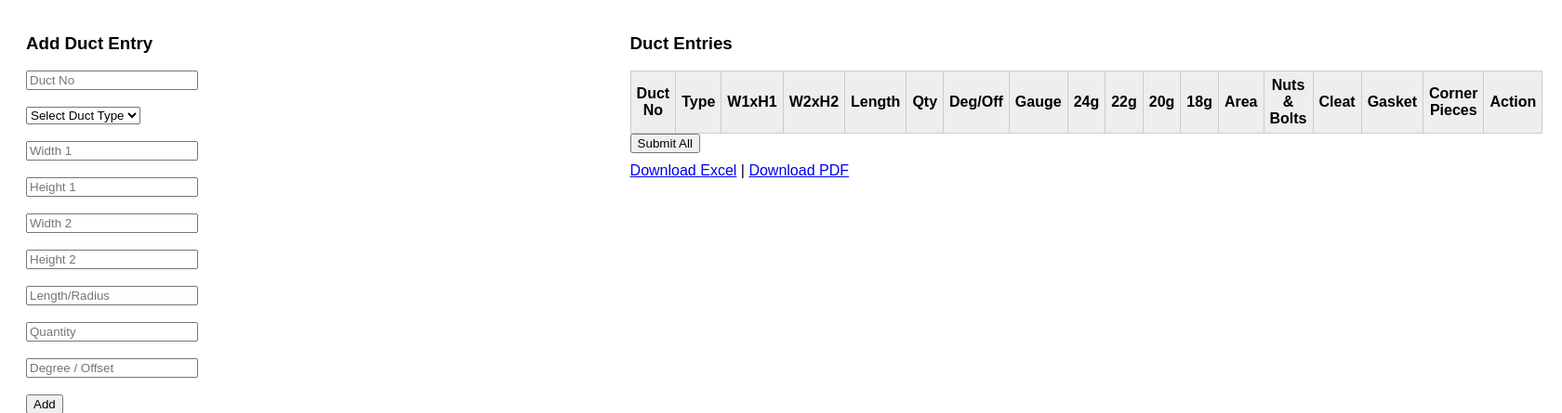
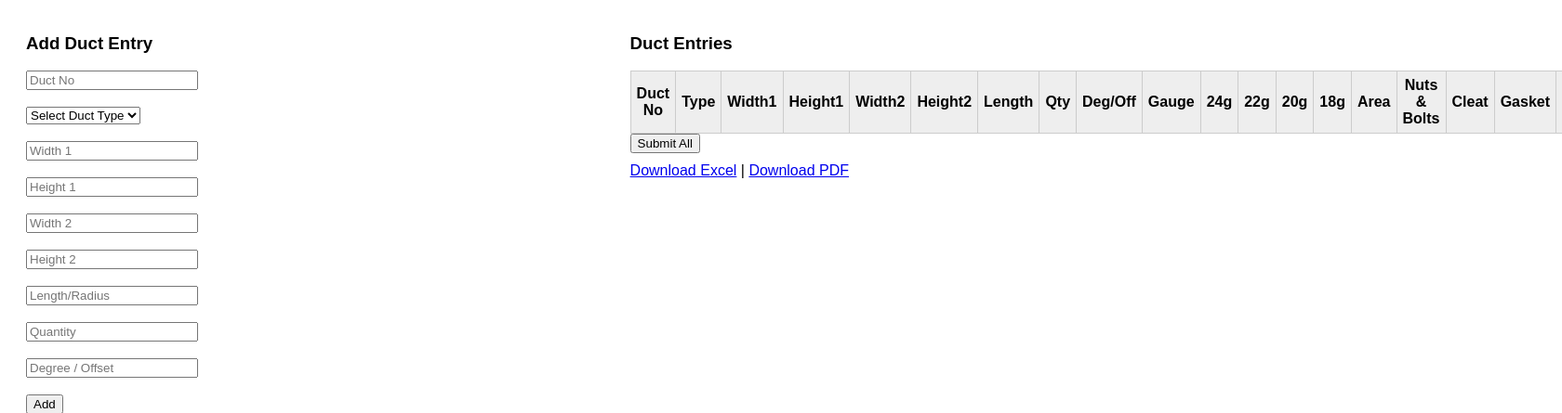
Before and after one commit to Madhan12-tech/duct-measurement, a Flask app: page / in a window 1680 px wide; the page is wider, and only the part inside the window is pictured. Shown: the part 131-576 px from the top of that part at 93% size. Run offline with Flask 3, Linux system fonts and the light colour scheme; data that the repository does not hold is empty.

Commit message:
Update duct_entry.html

```diff
--- a/templates/duct_entry.html
+++ b/templates/duct_entry.html
@@ -59,7 +59,9 @@
       <h3>Duct Entries</h3>
       <table>
         <tr>
-          <th>Duct No</th><th>Type</th><th>W1xH1</th><th>W2xH2</th><th>Length</th><th>Qty</th><th>Deg/Off</th>
+          <th>Duct No</th><th>Type</th>
+          <th>Width1</th><th>Height1</th><th>Width2</th><th>Height2</th>
+          <th>Length</th><th>Qty</th><th>Deg/Off</th>
           <th>Gauge</th><th>24g</th><th>22g</th><th>20g</th><th>18g</th>
           <th>Area</th><th>Nuts & Bolts</th><th>Cleat</th><th>Gasket</th><th>Corner Pieces</th><th>Action</th>
         </tr>
@@ -67,8 +69,10 @@
           <tr>
             <td>{{ e.duct_no }}</td>
             <td>{{ e.duct_type }}</td>
-            <td>{{ e.width1 }}x{{ e.height1 }}</td>
-            <td>{{ e.width2 }}x{{ e.height2 }}</td>
+            <td>{{ e.width1 }}</td>
+            <td>{{ e.height1 }}</td>
+            <td>{{ e.width2 }}</td>
+            <td>{{ e.height2 }}</td>
             <td>{{ e.length_or_radius }}</td>
             <td>{{ e.quantity }}</td>
             <td>{{ e.degree_or_offset }}</td>
```
